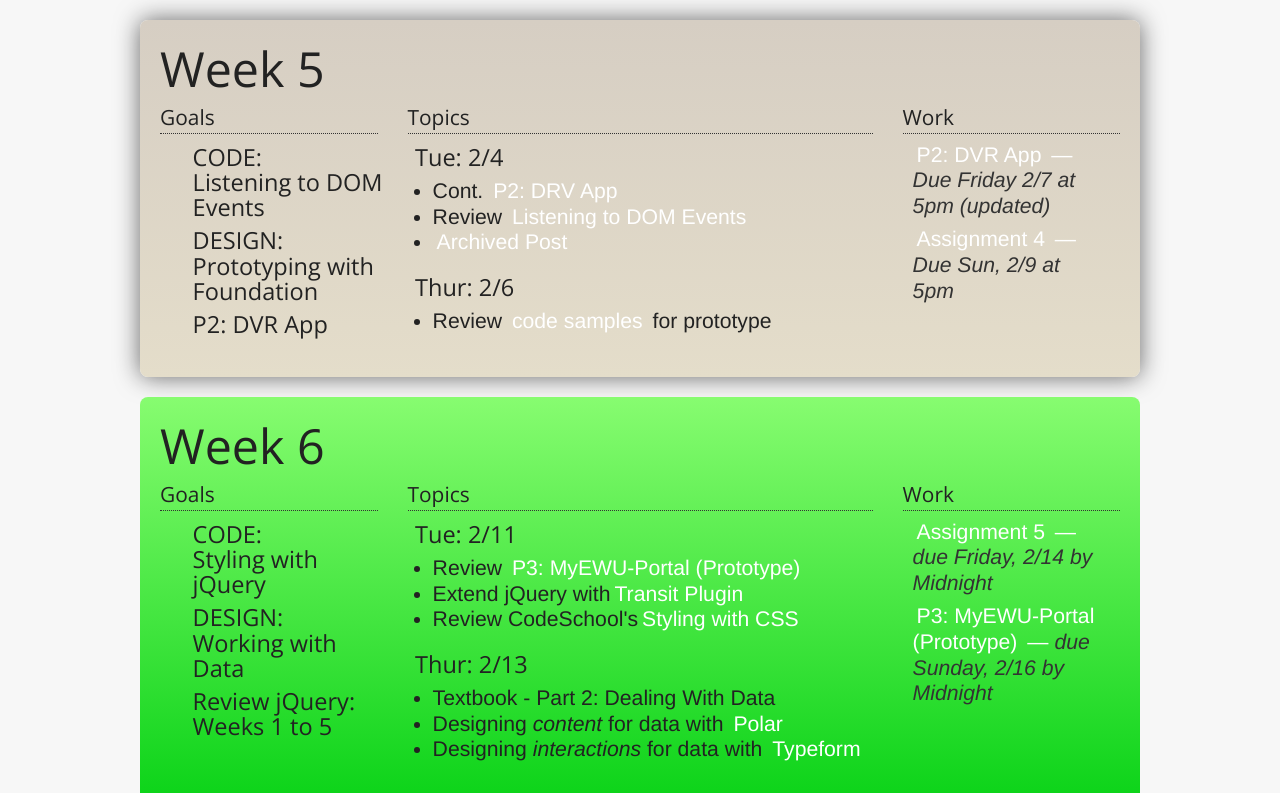
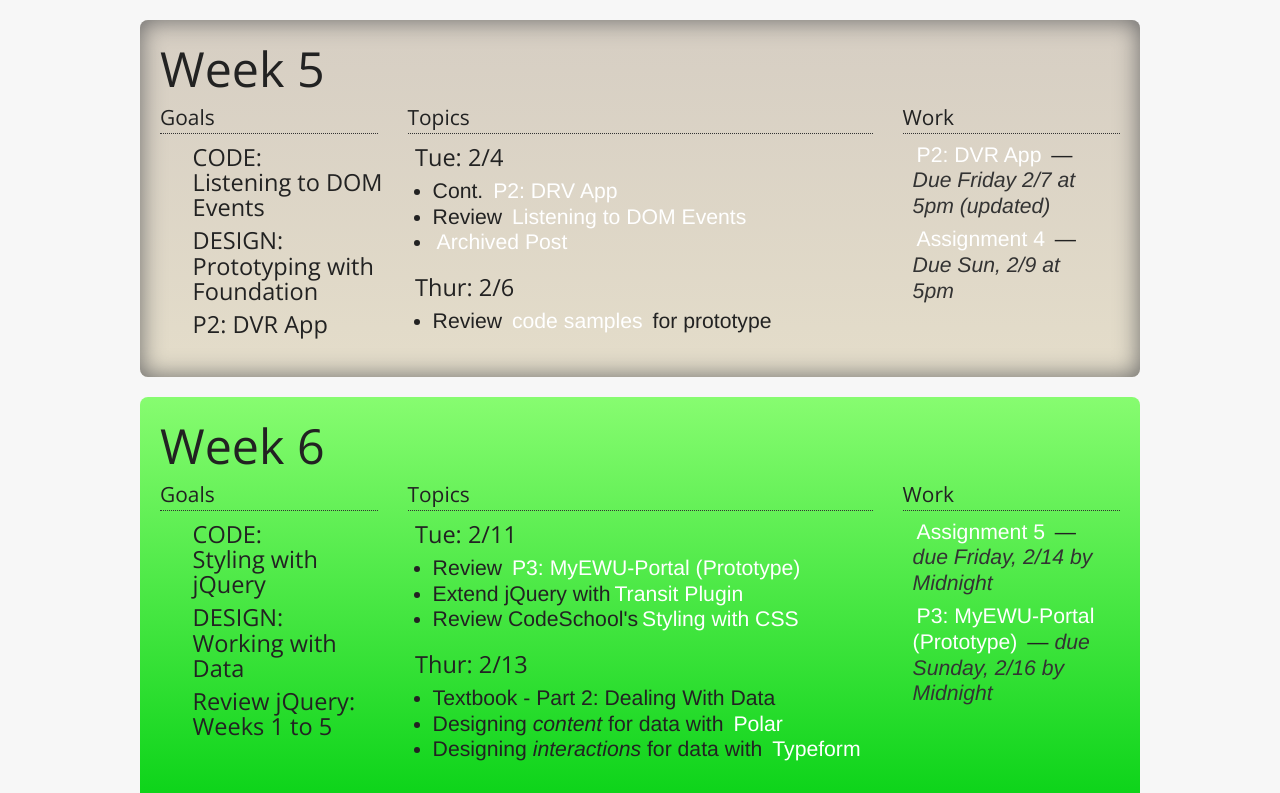
Before and after one commit to divman70/378, a plain HTML site: page index.html in a window 1280 px wide. In both pictures the pointer is over the element 640 px from the left and 198 px from the top of the page. Shown: the top 793 px of the page. Drawn offline with nearby package versions, Linux system fonts and the light colour scheme; a small style sheet from the web is missing.

Commit message:
Styling Tweaks
* inset shadows
* remove color #fff on inactive links

```diff
--- a/css/styles.css
+++ b/css/styles.css
@@ -37,7 +37,7 @@
 }
 
 .week:hover {
-	box-shadow: 0 0 24px #666;
+	box-shadow: 0 0 24px #666 inset;
 	-webkit-transition: box-shadow .5s;
 	transition: box-shadow .5s;
 }
@@ -89,7 +89,6 @@
 
 /* Dates */
 .dates li {
-	color: #fff;
 	list-style: none;
 	margin-bottom: 8px;
 }
```
